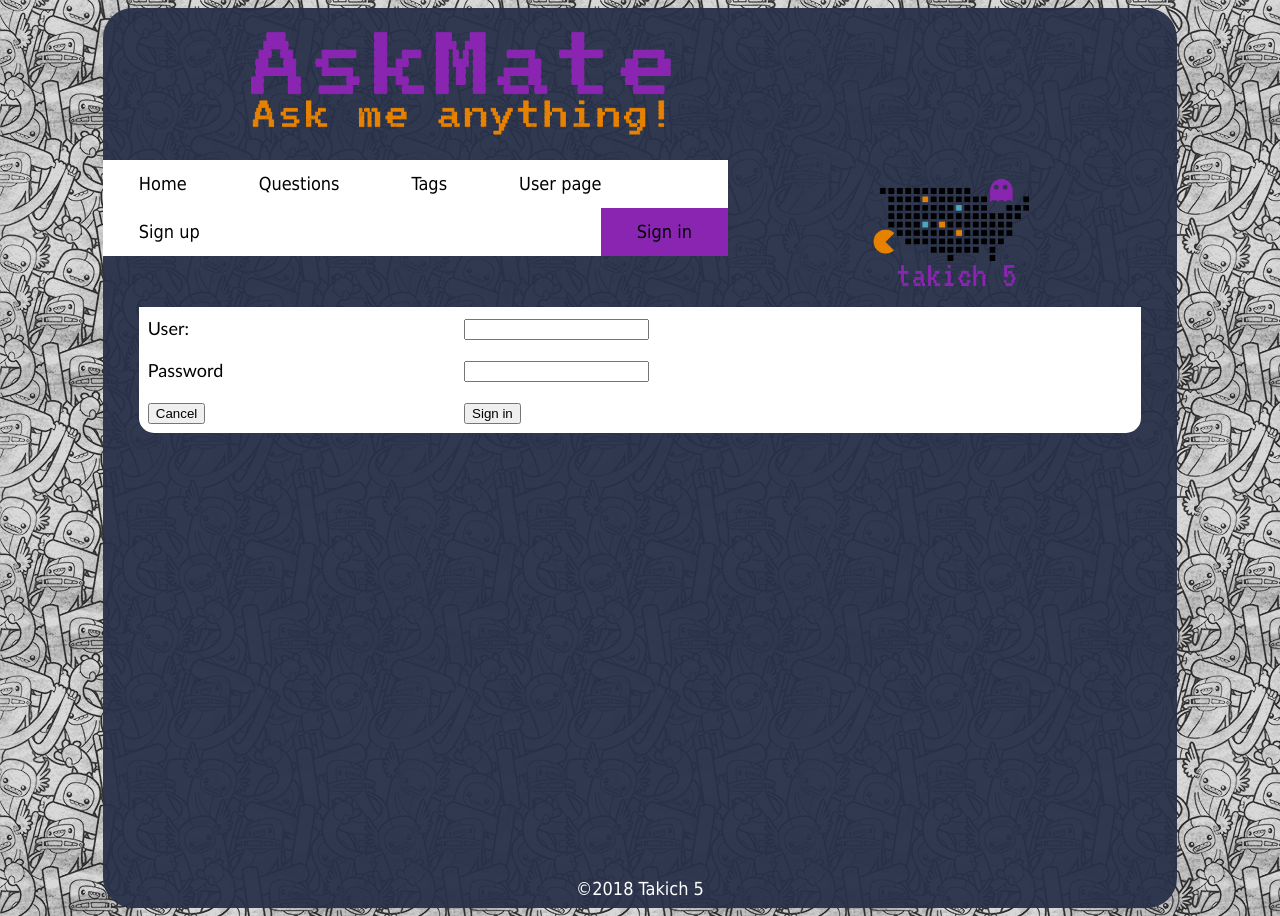
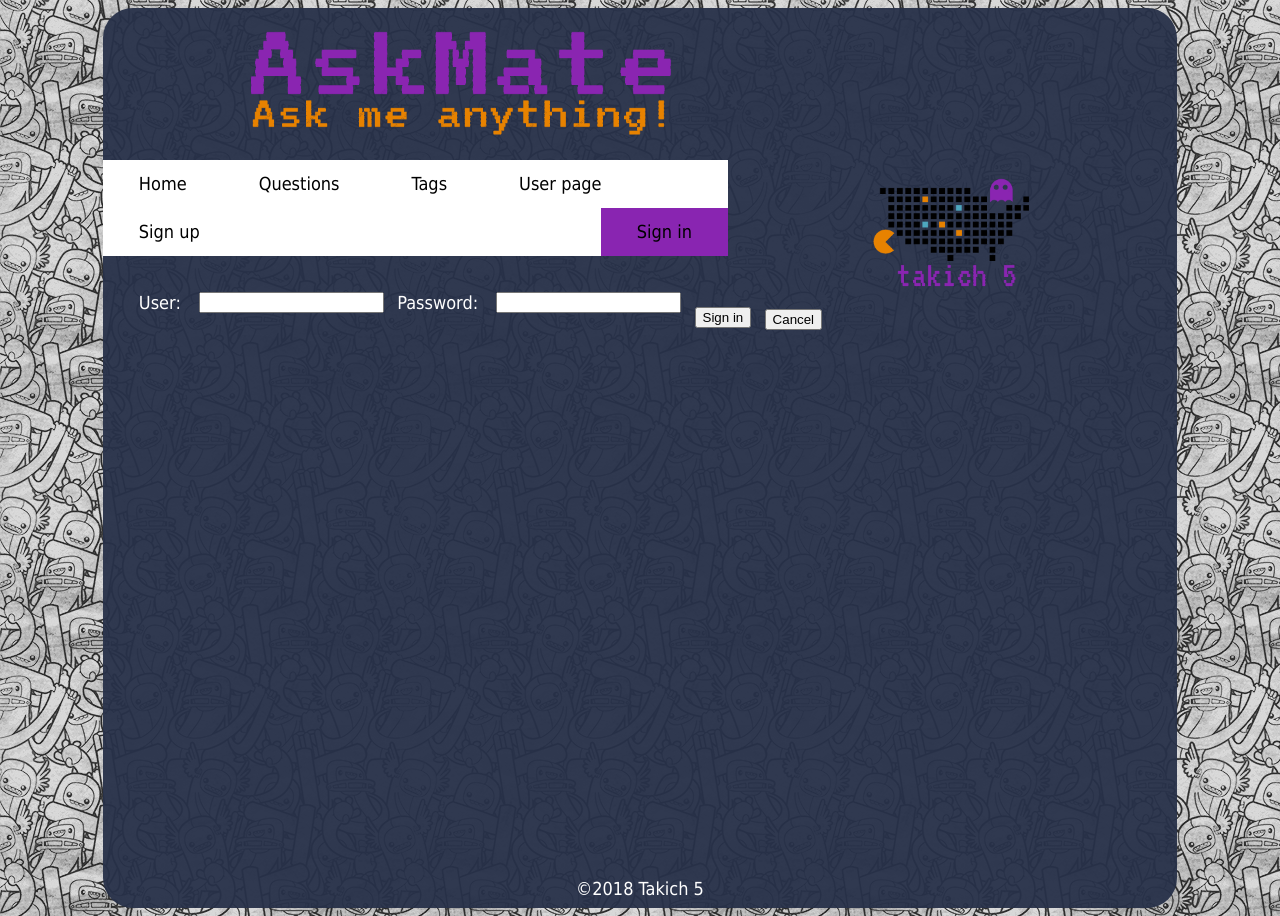
Before and after one commit to grzban/AskMate3, a Flask app: page /signin/ in a window 1280 px wide. Run offline with Flask 2, Linux system fonts and the light colour scheme.

Commit message:
bug fixes in persistance module

```diff
--- a/persistence.py
+++ b/persistence.py
@@ -90,6 +90,7 @@ def get_question(cursor, question_id):
               LEFT JOIN users u ON (q.user_id=u.user_id)
               WHERE q.id = '{question_id}';
             """.format(question_id=question_id)
+    cursor.execute(query)
     return cursor.fetchall()
 
 
--- a/static/layout.css
+++ b/static/layout.css
@@ -87,3 +87,9 @@ hr {
     border-width: 1px;
     color: black;
 }
+
+input, label {
+    display: block;
+    float: left;
+    margin-right: 1em;
+}
--- a/templates/signin.html
+++ b/templates/signin.html
@@ -3,38 +3,24 @@
 {% block content %}
 
     <div>
+        {% if alert_for_user %}
+        {{ alert_for_user }}
+        {% endif %}
+
         <form action="{{ url_for('check_user') }}" method="post">
-            <table class="add_qa">
-                <tr>
-                    <td class="left">User:</td>
-                    <td class="right">
-                        <input type="text" name="user_name">
-                    </td>
 
-                        {% if alert_for_user %}
-                        <td class="log_alert" colspan="2">
-                        {{ alert_for_user }}
-                        </td>
-                        {% endif %}
+            <label for="user_name">User:</label>
+            <input type="text" id="user_name" name="user_name">
 
-                </tr>
-                <tr>
-                    <td class="left">Password</td>
-                    <td class="right">
-                        <input type="password" name="user_password">
-                    </td>
-                </tr>
-                <tr>
-                    <td>
-                        <a href="{{ url_for('index') }}">
-                           <button type="button">Cancel</button>
-                        </a>
-                    </td>
-                    <td>
-                        <input type="submit" name="signin" value="Sign in">
-                    </td>
-                </tr>
-            </table>
+            <label for="password">Password:</label>
+            <input id="password" type="password" name="user_password">
+
+            <a href="{{ url_for('index') }}">
+                <button type="button">Cancel</button>
+            </a>
+
+            <input type="submit" name="signin" value="Sign in">
+
         </form>
     </div>
 
```
